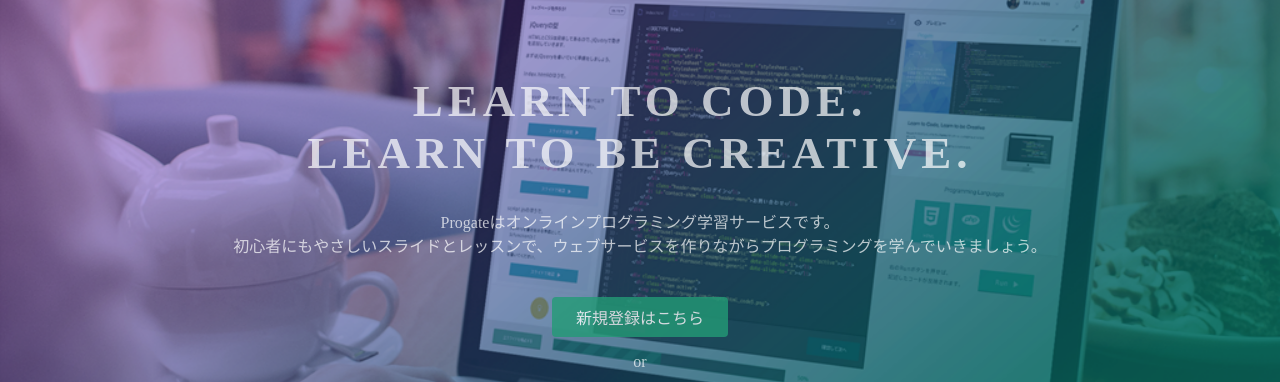
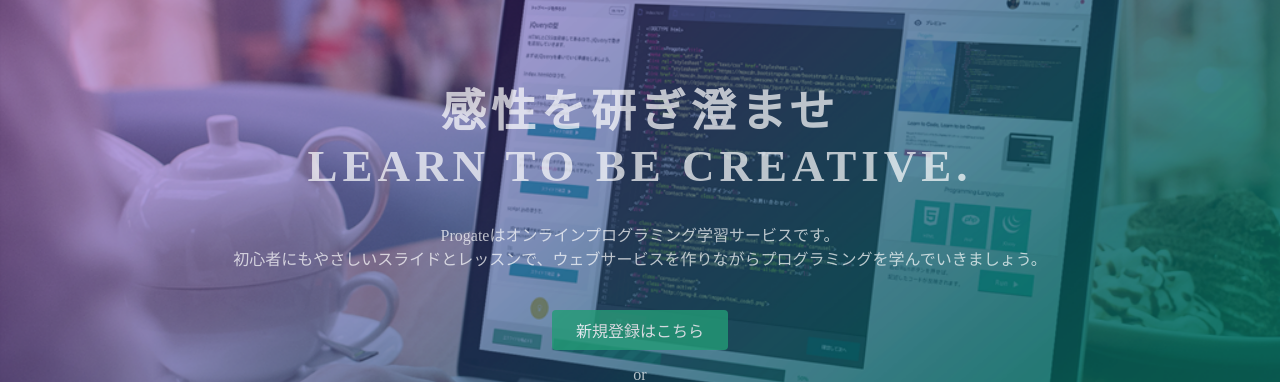
Before and after one commit to theovertureoflife/theovertureoflife.github.io, a plain HTML site: page index.html in a window 1280 px wide. Shown: the part 135-517 px from the top of the page. Drawn offline with Linux system fonts and the light colour scheme.

Commit message:
Update index.html

```diff
--- a/index.html
+++ b/index.html
@@ -23,7 +23,7 @@
   </header>
   <div class="top-wrapper">
     <div class="container">
-      <h1>LEARN TO CODE.<br>LEARN TO BE CREATIVE.</h1>
+      <h1>感性を研ぎ澄ませ<br>LEARN TO BE CREATIVE.</h1>
       <p>Progateはオンラインプログラミング学習サービスです。<br>初心者にもやさしいスライドとレッスンで、ウェブサービスを作りながらプログラミングを学んでいきましょう。</p>
       <div class="btn-wrapper">
         <a href="#" class="btn signup">新規登録はこちら</a>
```
